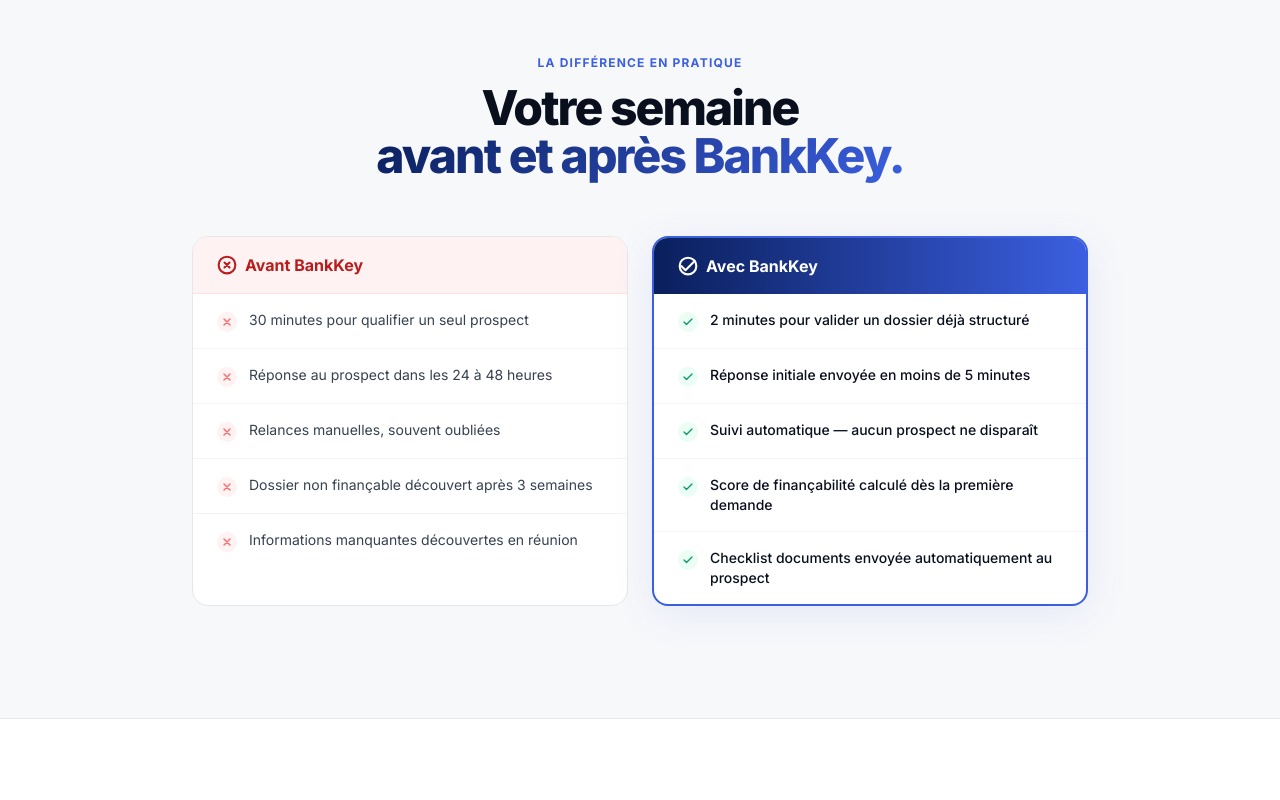
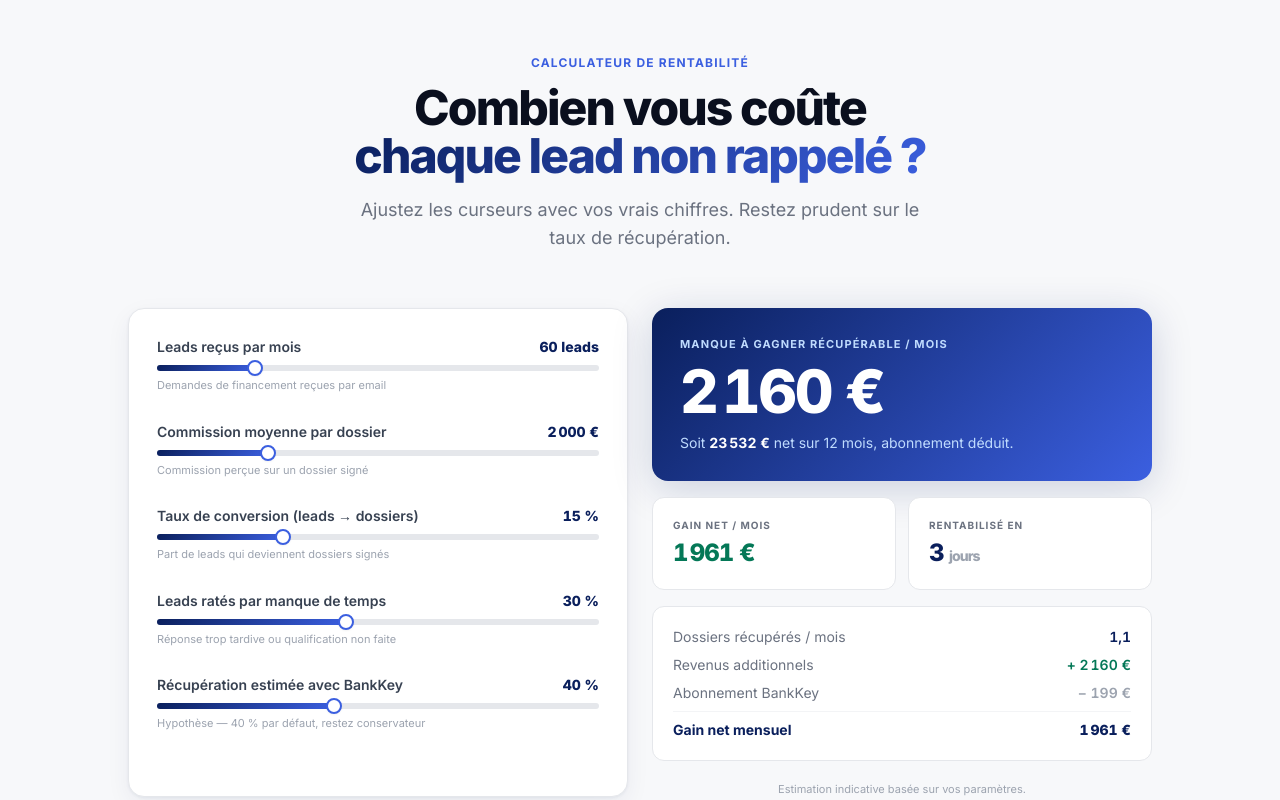
Before and after one commit to timhsg/bankkey, a Next.js app: page / in a window 1280 px wide. Shown: the part 4680-5480 px from the top of the page. Built offline with nearby package versions, Linux system fonts and the light colour scheme.

Commit message:
feat: calculateur ROI restylé branché sur la landing

```diff
--- a/app/_components/ROICalculator.tsx
+++ b/app/_components/ROICalculator.tsx
@@ -10,25 +10,20 @@
   const [avgCommission, setAvgCommission] = useState(currency === 'CHF' ? 2500 : 2000)
   const [conversionRate, setConversionRate] = useState(15)
   const [missedRate, setMissedRate] = useState(30)
-  const [recoveryRate, setRecoveryRate] = useState(40)  // % de leads ratés que BankKey récupère
+  const [recoveryRate, setRecoveryRate] = useState(40)
 
   const PRICE_BANKKEY = getPrice('pro')
 
   const calculations = useMemo(() => {
-    // Dossiers signés actuels (sans BankKey)
     const currentDeals = (leadsPerMonth * conversionRate) / 100
     const currentRevenue = currentDeals * avgCommission
 
-    // Avec BankKey : on récupère X% des leads ratés (ajustable)
     const recoveredLeads = (leadsPerMonth * missedRate * (recoveryRate / 100)) / 100
     const recoveredDeals = (recoveredLeads * conversionRate) / 100
     const additionalRevenue = recoveredDeals * avgCommission
 
-    // Net gain mensuel
     const monthlyGain = additionalRevenue - PRICE_BANKKEY
     const annualGain = monthlyGain * 12
-
-    // Payback : combien de jours pour rentabiliser l'abonnement
     const paybackDays = additionalRevenue > 0
       ? Math.ceil((PRICE_BANKKEY / additionalRevenue) * 30)
       : 999
@@ -44,124 +39,81 @@
   }, [leadsPerMonth, avgCommission, conversionRate, missedRate, recoveryRate, PRICE_BANKKEY])
 
   return (
-    <section className="bg-white border-y border-slate-100 py-20">
-      <div className="max-w-5xl mx-auto px-6">
+    <section id="roi" className="bg-[#F7F8FA] border-y border-[#E5E7EB] py-20 md:py-28">
+      <div className="wrap">
 
-        {/* Header */}
-        <div className="text-center mb-12">
-          <p className="text-xs font-semibold uppercase tracking-widest text-slate-500 mb-3">Calculateur ROI</p>
-          <h2 className="text-3xl md:text-4xl font-semibold tracking-tight text-slate-900 mb-3">
-            Combien BankKey vous fait gagner chaque mois ?
+        <div className="text-center mb-14">
+          <p className="label mb-3">Calculateur de rentabilité</p>
+          <h2 className="text-4xl md:text-5xl font-extrabold tracking-tightest mb-4">
+            Combien vous coûte<br />
+            <span className="text-gradient">chaque lead non rappelé ?</span>
           </h2>
-          <p className="text-slate-600 max-w-xl mx-auto">
-            Ajustez les curseurs avec vos vrais chiffres. Le taux de récupération est paramétrable — restez prudent dans vos hypothèses.
+          <p className="text-[#6B7280] text-lg max-w-xl mx-auto">
+            Ajustez les curseurs avec vos vrais chiffres. Restez prudent sur le taux de récupération.
           </p>
         </div>
 
-        <div className="grid lg:grid-cols-2 gap-8">
+        <div className="grid lg:grid-cols-2 gap-6 max-w-5xl mx-auto">
 
-          {/* ── Sliders (gauche) ── */}
-          <div className="bg-slate-50 rounded-2xl p-7 space-y-7 border border-slate-200">
-
-            <SliderField
-              label="Leads reçus par mois"
-              value={leadsPerMonth}
-              min={20}
-              max={200}
-              step={5}
-              onChange={setLeadsPerMonth}
-              format={(v) => `${v} leads`}
-              hint="Emails de demande de financement reçus"
-            />
-
-            <SliderField
-              label="Commission moyenne par dossier"
-              value={avgCommission}
-              min={1000}
-              max={5000}
-              step={100}
-              onChange={setAvgCommission}
-              format={(v) => format(v)}
-              hint="Commission perçue sur un dossier signé"
-            />
-
-            <SliderField
-              label="Taux de conversion (leads → dossiers)"
-              value={conversionRate}
-              min={5}
-              max={40}
-              step={1}
-              onChange={setConversionRate}
-              format={(v) => `${v} %`}
-              hint="Pourcentage de leads qui deviennent dossiers signés"
-            />
-
-            <SliderField
-              label="Leads ratés par manque de temps"
-              value={missedRate}
-              min={0}
-              max={70}
-              step={5}
-              onChange={setMissedRate}
-              format={(v) => `${v} %`}
-              hint="Vous ne répondez pas à temps ou ne qualifiez pas le lead"
-            />
-
-            <SliderField
-              label="Taux de récupération avec BankKey"
-              value={recoveryRate}
-              min={20}
-              max={70}
-              step={5}
-              onChange={setRecoveryRate}
-              format={(v) => `${v} %`}
-              hint="Hypothèse — restez conservateur (40% par défaut)"
-            />
+          {/* Sliders */}
+          <div className="bg-white rounded-2xl p-7 space-y-7 border border-[#E5E7EB] shadow-card">
+            <SliderField label="Leads reçus par mois" value={leadsPerMonth} min={20} max={200} step={5}
+              onChange={setLeadsPerMonth} format={(v) => `${v} leads`}
+              hint="Demandes de financement reçues par email" />
+            <SliderField label="Commission moyenne par dossier" value={avgCommission} min={1000} max={5000} step={100}
+              onChange={setAvgCommission} format={(v) => format(v)}
+              hint="Commission perçue sur un dossier signé" />
+            <SliderField label="Taux de conversion (leads → dossiers)" value={conversionRate} min={5} max={40} step={1}
+              onChange={setConversionRate} format={(v) => `${v} %`}
+              hint="Part de leads qui deviennent dossiers signés" />
+            <SliderField label="Leads ratés par manque de temps" value={missedRate} min={0} max={70} step={5}
+              onChange={setMissedRate} format={(v) => `${v} %`}
+              hint="Réponse trop tardive ou qualification non faite" />
+            <SliderField label="Récupération estimée avec BankKey" value={recoveryRate} min={20} max={70} step={5}
+              onChange={setRecoveryRate} format={(v) => `${v} %`}
+              hint="Hypothèse — 40 % par défaut, restez conservateur" />
           </div>
 
-          {/* ── Résultats (droite) — visuellement plus doux ── */}
+          {/* Résultats */}
           <div className="space-y-4">
-
-            <div className="bg-white border border-slate-200 rounded-2xl p-7">
-              <p className="text-xs font-medium text-slate-500 uppercase tracking-widest mb-2">Gain mensuel net</p>
-              <p className="text-5xl font-semibold text-slate-900 tracking-tight">
-                {format(calculations.monthlyGain)}
+            <div className="rounded-2xl p-7 bg-brand-gradient text-white shadow-[0_8px_40px_rgba(10,31,92,0.18)]">
+              <p className="text-[11px] font-bold text-blue-200 uppercase tracking-widest mb-2">Manque à gagner récupérable / mois</p>
+              <p className="text-5xl md:text-6xl font-extrabold tracking-tightest tabular-nums leading-none">
+                {format(calculations.additionalRevenue)}
               </p>
-              <p className="text-sm text-slate-500 mt-3">
-                Après déduction de l&apos;abonnement BankKey ({format(PRICE_BANKKEY)}/mois)
+              <p className="text-sm text-blue-200 mt-3">
+                Soit <strong className="text-white tabular-nums">{format(calculations.annualGain)}</strong> net sur 12 mois, abonnement déduit.
               </p>
             </div>
 
             <div className="grid grid-cols-2 gap-3">
-              <div className="bg-white border border-slate-200 rounded-xl p-5">
-                <p className="text-[10px] font-semibold uppercase tracking-widest text-slate-500 mb-1">Sur 12 mois</p>
-                <p className="text-2xl font-semibold text-emerald-700 tracking-tight">
-                  {format(calculations.annualGain)}
+              <div className="bg-white border border-[#E5E7EB] rounded-xl p-5">
+                <p className="text-[10px] font-bold uppercase tracking-widest text-[#6B7280] mb-1">Gain net / mois</p>
+                <p className="text-2xl font-extrabold text-emerald-700 tracking-tightest tabular-nums">
+                  {format(calculations.monthlyGain)}
                 </p>
               </div>
-
-              <div className="bg-white border border-slate-200 rounded-xl p-5">
-                <p className="text-[10px] font-semibold uppercase tracking-widest text-slate-500 mb-1">Payback</p>
-                <p className="text-2xl font-semibold text-slate-900 tracking-tight">
-                  {calculations.paybackDays} <span className="text-sm text-slate-500">j</span>
+              <div className="bg-white border border-[#E5E7EB] rounded-xl p-5">
+                <p className="text-[10px] font-bold uppercase tracking-widest text-[#6B7280] mb-1">Rentabilisé en</p>
+                <p className="text-2xl font-extrabold text-navy tracking-tightest tabular-nums">
+                  {calculations.paybackDays} <span className="text-sm text-[#9CA3AF]">jours</span>
                 </p>
               </div>
             </div>
 
-            <div className="bg-white border border-slate-200 rounded-xl p-5">
-              <p className="text-xs font-medium text-slate-500 mb-3">Détail mensuel :</p>
+            <div className="bg-white border border-[#E5E7EB] rounded-xl p-5">
               <div className="space-y-2 text-sm">
-                <Row label="Dossiers récupérés / mois" value={`${calculations.recoveredDeals.toLocaleString('fr-FR')} dossiers`} />
-                <Row label="Revenus additionnels"      value={`+ ${format(calculations.additionalRevenue)}`} accent="emerald" />
-                <Row label="Abonnement BankKey"        value={`− ${format(PRICE_BANKKEY)}`} accent="red" />
-                <div className="pt-2 mt-2 border-t border-slate-200">
-                  <Row label="Gain net" value={format(calculations.monthlyGain)} bold />
+                <Row label="Dossiers récupérés / mois" value={`${calculations.recoveredDeals.toLocaleString('fr-FR')}`} />
+                <Row label="Revenus additionnels" value={`+ ${format(calculations.additionalRevenue)}`} accent="emerald" />
+                <Row label="Abonnement BankKey" value={`− ${format(PRICE_BANKKEY)}`} accent="muted" />
+                <div className="pt-2 mt-2 border-t border-[#F3F4F6]">
+                  <Row label="Gain net mensuel" value={format(calculations.monthlyGain)} bold />
                 </div>
               </div>
             </div>
 
-            <p className="text-[11px] text-slate-400 text-center pt-1">
-              Estimation basée sur vos paramètres. Les résultats réels varient selon l&apos;activité.
+            <p className="text-[11px] text-[#9CA3AF] text-center pt-1">
+              Estimation indicative basée sur vos paramètres.
             </p>
           </div>
         </div>
@@ -170,67 +122,45 @@
   )
 }
 
-// ── Sub-components ─────────────────────────────────────────────────────
-
 function SliderField({
   label, value, min, max, step, onChange, format, hint,
 }: {
-  label: string
-  value: number
-  min: number
-  max: number
-  step: number
-  onChange: (v: number) => void
-  format: (v: number) => string
-  hint?: string
+  label: string; value: number; min: number; max: number; step: number
+  onChange: (v: number) => void; format: (v: number) => string; hint?: string
 }) {
   const pct = ((value - min) / (max - min)) * 100
-
   return (
     <div>
-      <div className="flex items-baseline justify-between mb-1.5">
-        <label className="text-sm font-medium text-slate-700">{label}</label>
-        <span className="text-sm font-semibold text-slate-900 tracking-tight">{format(value)}</span>
+      <div className="flex items-baseline justify-between mb-2">
+        <label className="text-sm font-semibold text-[#374151]">{label}</label>
+        <span className="text-sm font-extrabold text-navy tabular-nums">{format(value)}</span>
       </div>
-      <div className="relative h-1.5 bg-slate-200 rounded-full">
-        <div
-          className="absolute h-full bg-blue-900 rounded-full pointer-events-none"
-          style={{ width: `${pct}%` }}
-        />
+      <div className="relative h-1.5 bg-[#E5E7EB] rounded-full">
+        <div className="absolute h-full bg-brand-gradient rounded-full pointer-events-none" style={{ width: `${pct}%` }} />
         <input
-          type="range"
-          min={min}
-          max={max}
-          step={step}
-          value={value}
+          type="range" min={min} max={max} step={step} value={value}
           onChange={(e) => onChange(Number(e.target.value))}
+          aria-label={label}
           className="absolute inset-0 w-full h-full opacity-0 cursor-pointer"
         />
-        <div
-          className="absolute top-1/2 -translate-y-1/2 -translate-x-1/2 w-4 h-4 bg-white border-2 border-blue-900 rounded-full pointer-events-none shadow-sm"
-          style={{ left: `${pct}%` }}
-        />
+        <div className="absolute top-1/2 -translate-y-1/2 -translate-x-1/2 w-4 h-4 bg-white border-2 border-accent rounded-full pointer-events-none shadow-sm" style={{ left: `${pct}%` }} />
       </div>
-      {hint && <p className="text-[11px] text-slate-400 mt-1.5">{hint}</p>}
+      {hint && <p className="text-[11px] text-[#9CA3AF] mt-1.5">{hint}</p>}
     </div>
   )
 }
 
 function Row({ label, value, accent, bold }: {
-  label: string
-  value: string
-  accent?: 'emerald' | 'red'
-  bold?: boolean
+  label: string; value: string; accent?: 'emerald' | 'muted'; bold?: boolean
 }) {
   const valueClass =
     accent === 'emerald' ? 'text-emerald-700' :
-    accent === 'red'     ? 'text-slate-500'   :
-    'text-slate-900'
-
+    accent === 'muted'   ? 'text-[#9CA3AF]'   :
+    'text-navy'
   return (
     <div className="flex items-center justify-between">
-      <span className={`${bold ? 'font-semibold text-slate-900' : 'text-slate-600'}`}>{label}</span>
-      <span className={`${bold ? 'font-semibold' : 'font-medium'} ${valueClass} tracking-tight`}>{value}</span>
+      <span className={bold ? 'font-bold text-navy' : 'text-[#6B7280]'}>{label}</span>
+      <span className={`${bold ? 'font-extrabold' : 'font-semibold'} ${valueClass} tabular-nums`}>{value}</span>
     </div>
   )
 }
--- a/app/page.tsx
+++ b/app/page.tsx
@@ -1,5 +1,6 @@
 import Link from 'next/link'
 import { LogoMark, Wordmark } from './_components/Logo'
+import ROICalculator from './_components/ROICalculator'
 import { AnimateIn } from './_components/AnimateIn'
 
 // ─────────────────────────────────────────────────────────────────────────────
@@ -446,6 +447,9 @@
         </div>
       </section>
 
+      {/* ─── Calculateur ROI ─── */}
+      <ROICalculator />
+
       {/* ─── SECTION 5 — AVANT / APRÈS ─── */}
       <section className="bg-[#F7F8FA] border-y border-[#E5E7EB] py-20 md:py-28">
         <div className="wrap">
```
